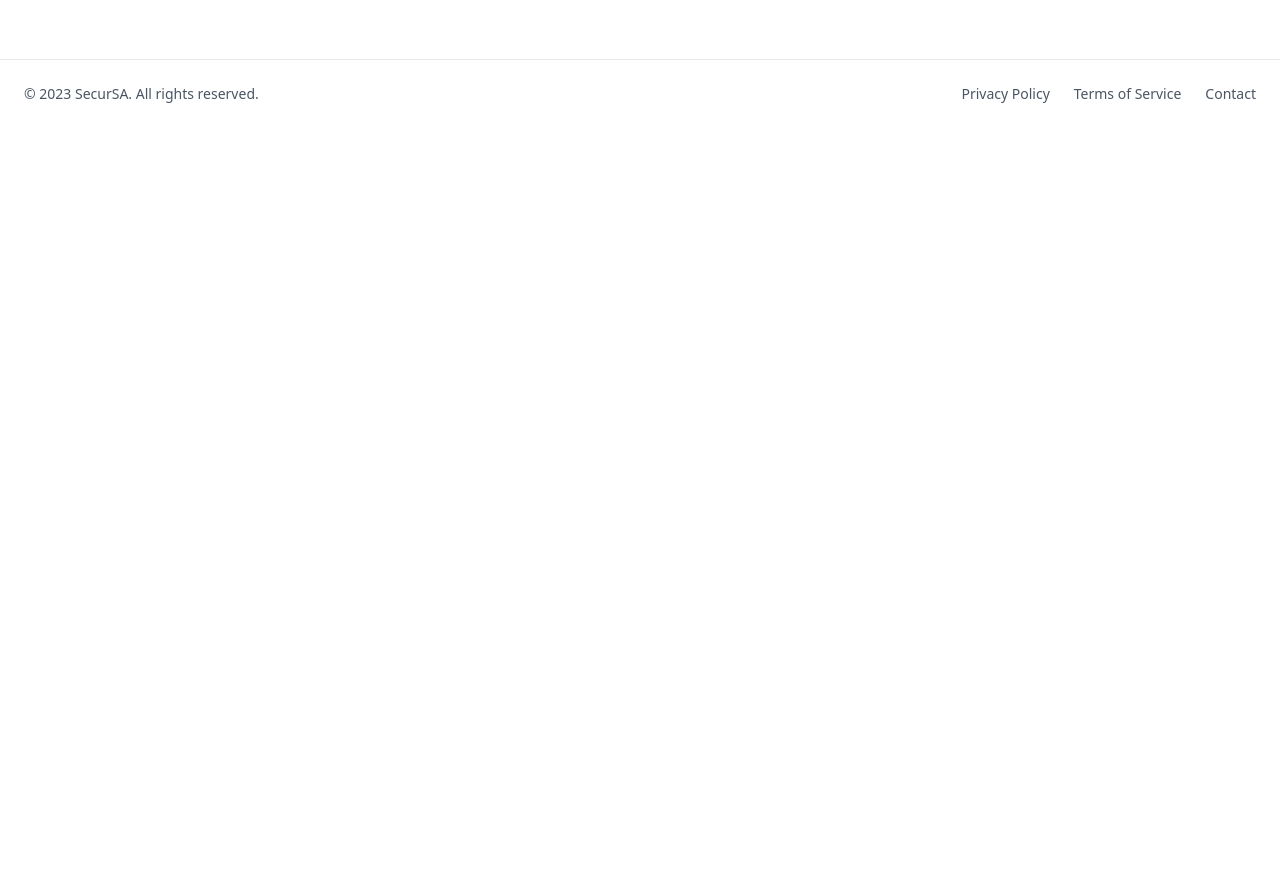
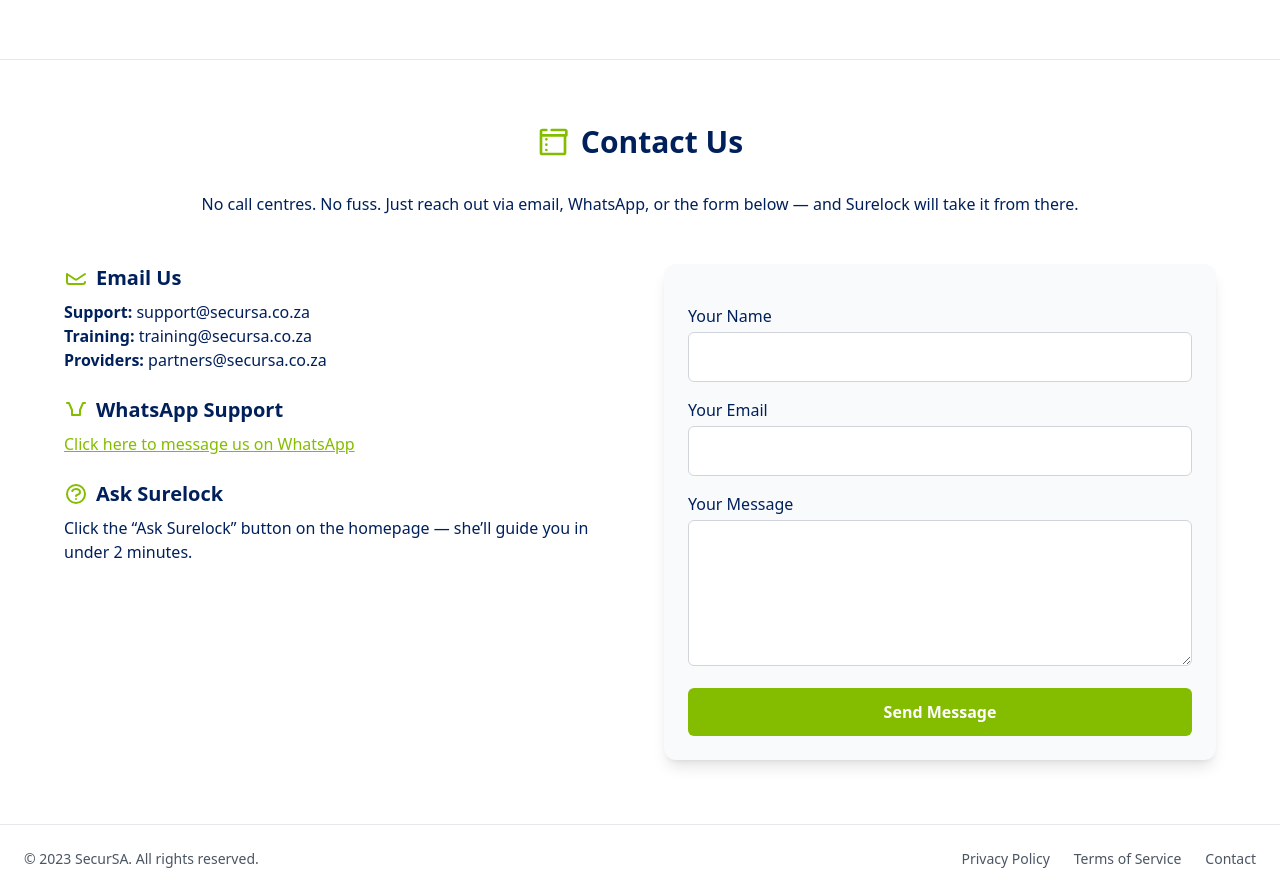
Before and after one commit to Secursa-Admin/SecurSA-Next, a Next.js app: page / in a window 1280 px wide. Shown: the part 2400-3293 px from the top of the page. Before the commit the page ends 2528 px from the top, so only its background shows below. Built offline with nearby package versions, Linux system fonts and the light colour scheme.

Commit message:
✅ Final Contact Us section added with form + icons

```diff
--- a/pages/index.js
+++ b/pages/index.js
@@ -140,6 +140,87 @@
   </div>
 </section>
 
+{/* 🔽 CONTACT US SECTION */}
+<section id="contact" className="bg-white py-16 px-6 border-t border-gray-200">
+  <div className="max-w-6xl mx-auto">
+    <h2 className="text-3xl font-bold text-[#00205B] text-center mb-8 flex items-center justify-center">
+      <svg className="w-8 h-8 text-[#84BD00] mr-3" fill="none" stroke="currentColor" strokeWidth="2" viewBox="0 0 24 24">
+        <path strokeLinecap="round" strokeLinejoin="round" d="M3 7V4a1 1 0 011-1h3m4 0h10a1 1 0 011 1v3M3 7h18M3 7v13a1 1 0 001 1h16a1 1 0 001-1V7M7 10h.01M7 14h.01M7 18h.01" />
+      </svg>
+      Contact Us
+    </h2>
+
+    <p className="text-center text-[#00205B] mb-12">
+      No call centres. No fuss. Just reach out via email, WhatsApp, or the form below — and Surelock will take it from there.
+    </p>
+
+    <div className="grid md:grid-cols-2 gap-12">
+      {/* Left: Contact Details */}
+      <div className="space-y-6">
+        <div>
+          <h3 className="text-xl font-bold text-[#00205B] mb-2 flex items-center">
+            <svg className="w-6 h-6 text-[#84BD00] mr-2" fill="none" stroke="currentColor" strokeWidth="2" viewBox="0 0 24 24">
+              <path strokeLinecap="round" strokeLinejoin="round" d="M3 8l7.89 5.26a2 2 0 002.22 0L21 8m0 8a2 2 0 01-2 2H5a2 2 0 01-2-2V8" />
+            </svg>
+            Email Us
+          </h3>
+          <p className="text-[#00205B]"><strong>Support:</strong> support@secursa.co.za</p>
+          <p className="text-[#00205B]"><strong>Training:</strong> training@secursa.co.za</p>
+          <p className="text-[#00205B]"><strong>Providers:</strong> partners@secursa.co.za</p>
+        </div>
+
+        <div>
+          <h3 className="text-xl font-bold text-[#00205B] mb-2 flex items-center">
+            <svg className="w-6 h-6 text-[#84BD00] mr-2" fill="none" stroke="currentColor" strokeWidth="2" viewBox="0 0 24 24">
+              <path strokeLinecap="round" strokeLinejoin="round" d="M3 5h2l3 7v5h8v-5l3-7h2" />
+            </svg>
+            WhatsApp Support
+          </h3>
+          <a href="https://wa.me/27872505300" target="_blank" rel="noopener noreferrer" className="text-[#84BD00] underline">
+            Click here to message us on WhatsApp
+          </a>
+        </div>
+
+        <div>
+          <h3 className="text-xl font-bold text-[#00205B] mb-2 flex items-center">
+            <svg className="w-6 h-6 text-[#84BD00] mr-2" fill="none" stroke="currentColor" strokeWidth="2" viewBox="0 0 24 24">
+              <path strokeLinecap="round" strokeLinejoin="round" d="M8.228 9c.549-1.165 2.03-2 3.772-2 2.21 0 4 1.343 4 3 0 1.4-1.278 2.575-3.006 2.907-.542.104-.994.54-.994 1.093m0 3h.01M21 12a9 9 0 11-18 0 9 9 0 0118 0z" />
+            </svg>
+            Ask Surelock
+          </h3>
+          <p className="text-[#00205B]">Click the “Ask Surelock” button on the homepage — she’ll guide you in under 2 minutes.</p>
+        </div>
+      </div>
+
+      {/* Right: Contact Form */}
+      <form action="https://formsubmit.co/support@secursa.co.za" method="POST" className="bg-[#F9FAFB] p-6 rounded-xl shadow-lg space-y-4">
+        {/* Hidden Config Fields */}
+        <input type="hidden" name="_subject" value="New Contact Message from SecurSA Website" />
+        <input type="hidden" name="_template" value="table" />
+        <input type="hidden" name="_captcha" value="false" />
+
+        <div>
+          <label className="block text-[#00205B] font-medium mb-1">Your Name</label>
+          <input type="text" name="name" required className="w-full p-3 border border-gray-300 rounded-md focus:outline-none focus:ring-2 focus:ring-[#84BD00]" />
+        </div>
+
+        <div>
+          <label className="block text-[#00205B] font-medium mb-1">Your Email</label>
+          <input type="email" name="email" required className="w-full p-3 border border-gray-300 rounded-md focus:outline-none focus:ring-2 focus:ring-[#84BD00]" />
+        </div>
+
+        <div>
+          <label className="block text-[#00205B] font-medium mb-1">Your Message</label>
+          <textarea name="message" rows="5" required className="w-full p-3 border border-gray-300 rounded-md focus:outline-none focus:ring-2 focus:ring-[#84BD00]"></textarea>
+        </div>
+
+        <button type="submit" className="w-full bg-[#84BD00] text-white font-bold py-3 rounded-md hover:bg-[#76a900] transition duration-200">
+          Send Message
+        </button>
+      </form>
+    </div>
+  </div>
+</section>
 
       <footer className="py-6 px-6 bg-white border-t border-gray-200">
         <div className="max-w-7xl mx-auto flex flex-col md:flex-row justify-between items-center">
```
